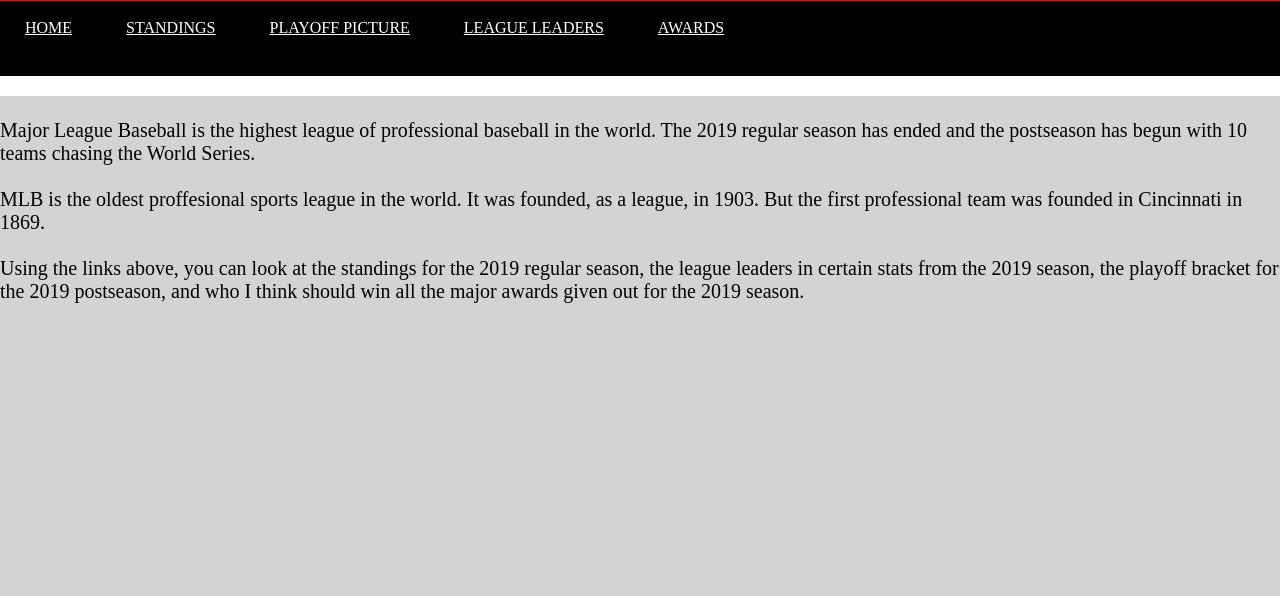
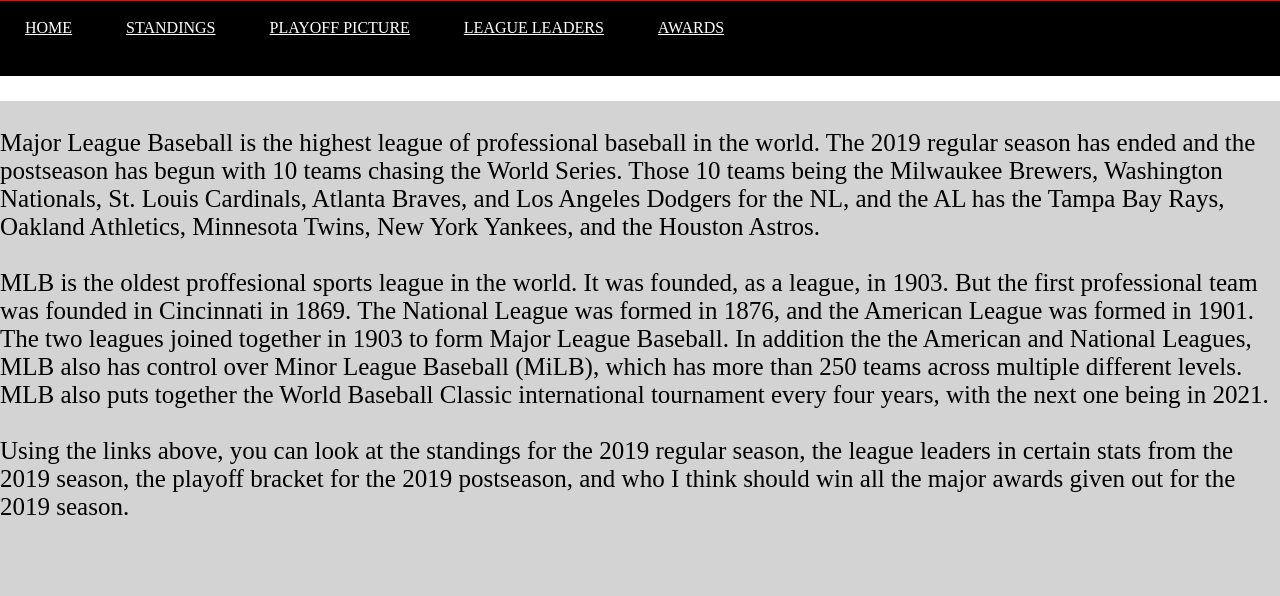
Before and after one commit to dm060902/automatic-pancake, a plain HTML site: page index.html in a window 1280 px wide. Shown: the part 204-800 px from the top of the page. Drawn offline with Linux system fonts and the light colour scheme.

Commit message:
home page

```diff
--- a/index.html
+++ b/index.html
@@ -24,12 +24,12 @@
     </div>
 
     <div id = "content">
-        <p style="font-size:20px">
+        <p style="font-size:25px">
             <br>
-                Major League Baseball is the highest league of professional baseball in the world. The 2019 regular season has ended and the postseason has begun with 10 teams chasing the World Series.
+                Major League Baseball is the highest league of professional baseball in the world. The 2019 regular season has ended and the postseason has begun with 10 teams chasing the World Series. Those 10 teams being the Milwaukee Brewers, Washington Nationals, St. Louis Cardinals, Atlanta Braves, and Los Angeles Dodgers for the NL, and the AL has the Tampa Bay Rays, Oakland Athletics, Minnesota Twins, New York Yankees, and the Houston Astros.
             <br>
             <br>
-                MLB is the oldest proffesional sports league in the world. It was founded, as a league, in 1903. But the first professional team was founded in Cincinnati in 1869.
+                MLB is the oldest proffesional sports league in the world. It was founded, as a league, in 1903. But the first professional team was founded in Cincinnati in 1869. The National League was formed in 1876, and the American League was formed in 1901. The two leagues joined together in 1903 to form Major League Baseball. In addition the the American and National Leagues, MLB also has control over Minor League Baseball (MiLB), which has more than 250 teams across multiple different levels. MLB also puts together the World Baseball Classic international tournament every four years, with the next one being in 2021.
             <br>
             <br>
                 Using the links above, you can look at the standings for the 2019 regular season, the league leaders in certain stats from the 2019 season, the playoff bracket for the 2019 postseason, and who I think should win all the major awards given out for the 2019 season.
```
